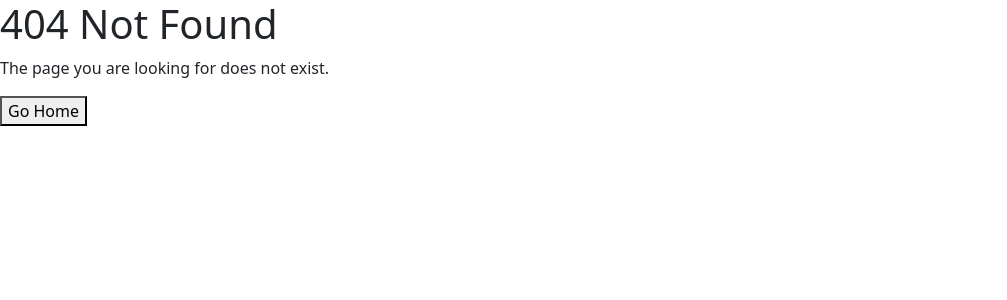
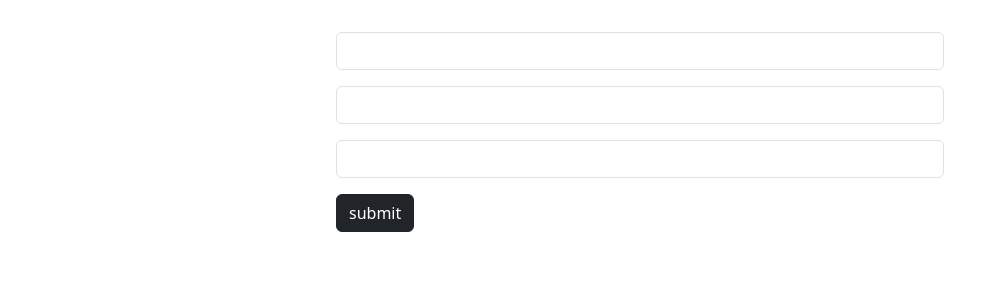
Before and after one commit to adekunleaishat1/reactjs-aprilcohort2026, a React (Vite) app: page /formik in a window 1280 px wide. Before the commit this address had no page. Shown: the top 300 px of the page, without its empty margins (0-1007 px from the left). Built offline with nearby package versions, Linux system fonts and the light colour scheme.

Commit message:
form handling and validation

```diff
--- a/package.json
+++ b/package.json
@@ -11,9 +11,11 @@
   },
   "dependencies": {
     "axios": "^1.16.1",
+    "formik": "^2.4.9",
     "react": "^19.2.4",
     "react-dom": "^19.2.4",
-    "react-router-dom": "^7.14.2"
+    "react-router-dom": "^7.14.2",
+    "yup": "^1.7.1"
   },
   "devDependencies": {
     "@eslint/js": "^9.39.4",
--- a/src/App.jsx
+++ b/src/App.jsx
@@ -9,6 +9,7 @@ import Showpassword from "./Showpassword"
 import ShowTask from "./ShowTask"
 import Http from "./Http"
 import OnePost from "./OnePost"
+import Formik from "./Formik"
 
 function App() {
    const mysty = {
@@ -43,6 +44,7 @@ function App() {
           <Route path="/todo" element={<Todo/>} />
           <Route path="/http" element={<Http/>} />
           <Route path="/one/:id" element={<OnePost/>} />
+          <Route path="/formik" element={<Formik/>} />
           <Route path="*" element={<Notfound/>}/>
           <Route path="/home" element={<Dashboard/>} >
            <Route path="/home/password" element={<Showpassword/>} />
--- /dev/null
+++ b/src/Formik.jsx
@@ -0,0 +1,46 @@
+import React from 'react'
+import { useFormik } from 'formik'
+import * as yup from "yup"
+
+const Formik = () => {
+    const PasswordRegex = /^(?=.*[A-Za-z])(?=.*\d)[A-Za-z\d]+$/;
+
+    const formik = useFormik({
+        initialValues:{
+            username:"",
+            email:"",
+            password:""
+        },
+        validationSchema:yup.object({
+          username:yup.string().min(3,"username should not be less than 3 character").max(30,"username has exceeded limit of 30 characters").required("username is required"),
+          email:yup.string().email("Must be a valid email address").required("email is required"),
+          password:yup.string().min(8, "password should not be less than 8 characters").matches(/^(?=.*[A-Za-z])(?=.*\d)[A-Za-z\d]+$/,"password should include number and letters").required("password is required")
+        }),
+        onSubmit:(value)=>{
+          console.log(value);
+          formik.setValues({
+            email:"",
+            username:"",
+            password:""
+          })
+        }
+    })
+    console.log(formik.errors);
+    console.log(formik.touched);
+
+  return (
+    <div>
+        <form className='py-3 px-3 mx-auto w-50 shadow-md' onSubmit={formik.handleSubmit} action="">
+        <input value={formik.values.username} onBlur={formik.handleBlur} className='form-control mt-3' name='username' onChange={formik.handleChange} type="text" />
+        <small className='text-danger fs-6'>{formik.touched.username && formik.errors.username}</small>
+        <input value={formik.values.email} onBlur={formik.handleBlur}   className='form-control mt-3' name='email' onChange={formik.handleChange} type="text" />
+        <small className='text-danger fs-6'>{formik.touched.email && formik.errors.email}</small>
+        <input value={formik.values.password} onBlur={formik.handleBlur}   className='form-control mt-3' name='password' onChange={formik.handleChange} type="text" />
+        <small className='text-danger fs-6'>{formik.touched.password && formik.errors.password}</small>
+        <button className='mt-3 btn btn-dark' type='submit' >submit</button>
+        </form>
+    </div>
+  )
+}
+
+export default Formik
```
Also changed, not shown: 1 other file (tests, documents, lock files or other folders).
